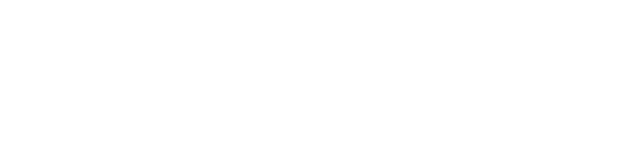
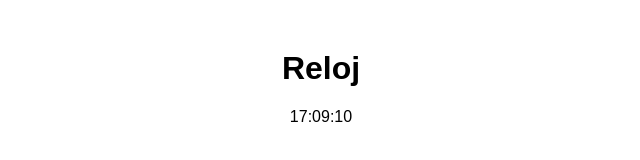
Before and after one commit to JeimerLara/prueba, a plain HTML site: page index.html in a window 1280 px wide. Shown: the whole page, without its empty margins (319-959 px from the left). Drawn offline with Linux system fonts and the light colour scheme.

Commit message:
Se Creó el Reloj

```diff
--- /dev/null
+++ b/app.js
@@ -0,0 +1,12 @@
+const reloj = document.getElementById('reloj');
+
+function actualizarReloj() {
+    const ahora = new Date();
+    const horas = String(ahora.getHours()).padStart(2, '0');
+    const minutos = String(ahora.getMinutes()).padStart(2, '0');
+    const segundos = String(ahora.getSeconds()).padStart(2, '0');
+    reloj.textContent = `${horas}:${minutos}:${segundos}`;
+}
+
+setInterval(actualizarReloj, 1000);
+actualizarReloj(); // Llamar inmediatamente para mostrar la hora al cargar la página
--- a/index.html
+++ b/index.html
@@ -1,11 +1,17 @@
 <!DOCTYPE html>
-<html lang="en">
+<html lang="es">
 <head>
     <meta charset="UTF-8">
     <meta name="viewport" content="width=device-width, initial-scale=1.0">
-    <title>Document</title>
+    <link rel="stylesheet" href="styles.css">
+    <title>Reloj</title>
 </head>
 <body>
+    <div class="container">
+        <h1>Reloj</h1>
+        <p id="reloj">00:00:00</p>
+    </div>
 
+    <script src="app.js"></script>
 </body>
 </html>
--- /dev/null
+++ b/styles.css
@@ -0,0 +1,5 @@
+body{
+    font-family: Arial, sans-serif;
+    text-align: center;
+    margin-top: 50px;
+}
```
